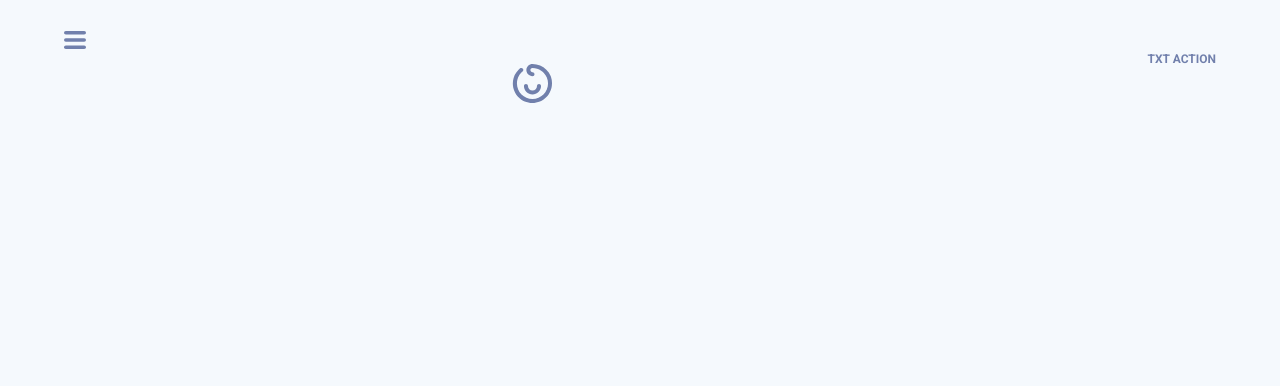
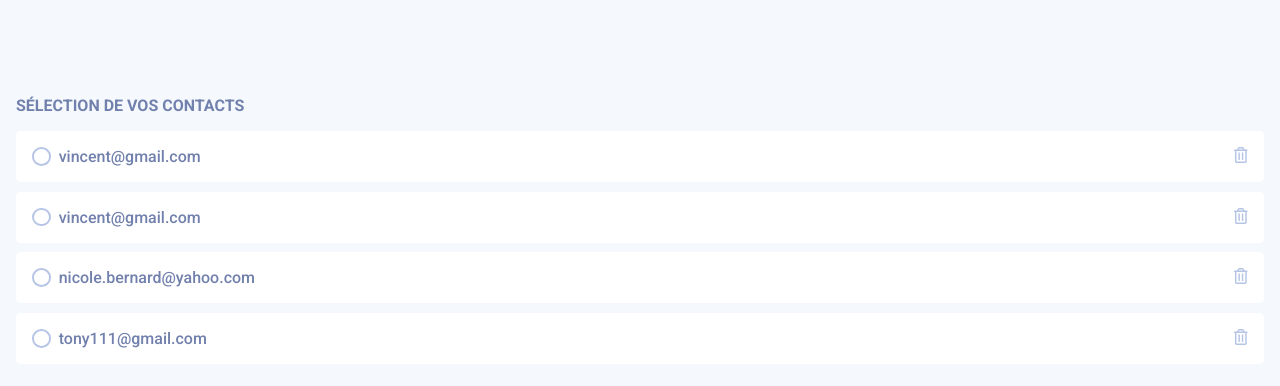
Before and after one commit to Refsone/TinyHappy-Project-3, a React (Create React App) app: page /quote in a window 1280 px wide. Shown: the top 386 px of the page. Built offline with nearby package versions, Linux system fonts and the light colour scheme.

Commit message:
delete CardContacts edit SelectContacts ZeroContact

```diff
--- a/src/App.js
+++ b/src/App.js
@@ -1,14 +1,13 @@
 import React from 'react'
-
-import LogoHeaderMoments from './components/commons/header/LogoHeaderMoments'
 
 import './App.css'
 import '../src/components/commons/Fonts.css'
+import SelectContacts from './components/share/SelectContacts'
 
 function App () {
   return (
     <div className='App'>
-      <LogoHeaderMoments />
+      <SelectContacts />
     </div>
   )
 }
--- a/src/components/share/SelectContacts.css
+++ b/src/components/share/SelectContacts.css
@@ -1,3 +1,45 @@
+.select-contact-page {
+  margin-top: 6em;
+}
+
+.title {
+  display: flex;
+  justify-content: start;
+  margin-left: 1em;
+}
+
+.field {
+  margin: 1em 1em -0.4em 1em;
+  background-color: #ffffff;
+  padding: 1em;
+  border-radius: 0.3em;
+  display: flex;
+  justify-content: space-between;
+}
+
+.group {
+  display: flex;
+}
+
 .radiobox {
+  -webkit-appearance: none;
+  -moz-appearance: none;
+  appearance: none;
+  align-self: center;
   border-radius: 50%;
+  width: 1.4em;
+  height: 1.4em;
+
+  border: 0.2em solid #B6C5E6;
+  transition: 0.2s all linear;
+
+  position: relative;
 }
+
+.email {
+  margin-left: 0.5em;
+}
+
+.bin {
+  height: 1em;
+}
--- a/src/components/share/SelectContacts.js
+++ b/src/components/share/SelectContacts.js
@@ -7,12 +7,35 @@ import './SelectContacts.css'
 class SelectContacts extends React.Component {
   render () {
     return (
-      <div>
-        <p className='bold-16px-grey'>SÉLECTION DE VOS CONTACTS</p>
-        <div>
-          <input className='radiobox' type='checkbox' id='checkbox' value='checkbox' />
-          <p>vincent@gmail.com</p>
-          <img alt='bin' src={bin} />
+      <div className='select-contact-page'>
+        <p className='bold-16px-grey title'>SÉLECTION DE VOS CONTACTS</p>
+        <div className='field'>
+          <div className='group'>
+            <input className='radiobox' type='radio' />
+            <p className='medium-16px-grey email'>vincent@gmail.com</p>
+          </div>
+          <img className='bin' alt='bin' src={bin} />
+        </div>
+        <div className='field'>
+          <div className='group'>
+            <input className='radiobox' type='radio' />
+            <p className='medium-16px-grey email'>vincent@gmail.com</p>
+          </div>
+          <img className='bin' alt='bin' src={bin} />
+        </div>
+        <div className='field'>
+          <div className='group'>
+            <input className='radiobox' type='radio' />
+            <p className='medium-16px-grey email'>nicole.bernard@yahoo.com</p>
+          </div>
+          <img className='bin' alt='bin' src={bin} />
+        </div>
+        <div className='field'>
+          <div className='group'>
+            <input className='radiobox' type='radio' />
+            <p className='medium-16px-grey email'>tony111@gmail.com</p>
+          </div>
+          <img className='bin' alt='bin' src={bin} />
         </div>
       </div>
     )
--- a/src/components/share/ZeroContact.js
+++ b/src/components/share/ZeroContact.js
@@ -6,7 +6,7 @@ import moon from '../../images/share-moon.svg'
 class ZeroContact extends React.Component {
   render () {
     return (
-      <div>
+      <div className='card-contacts'>
         <img className='moon' alt='moon' src={moon} />
         <h3 className='bold-20px-grey CardContacts-h3'>Votre liste de contacts est vide !</h3>
         <p className='regular-16px-grey CardContacts-p'>Ajoutez votre premier contact pour pouvoir envoyer par mail les derniers moments.</p>
```
Also changed, not shown: src/components/share/CardContacts.css (deleted, +0 -20 lines), src/components/share/CardContacts.js (deleted, +0 -24 lines), src/components/share/ZeroContact.css (+8 -6 lines).
